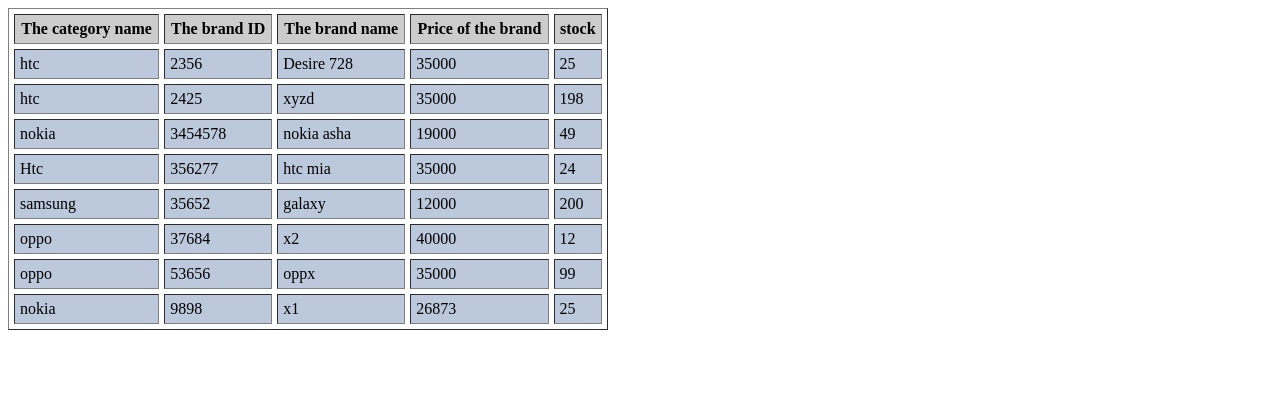
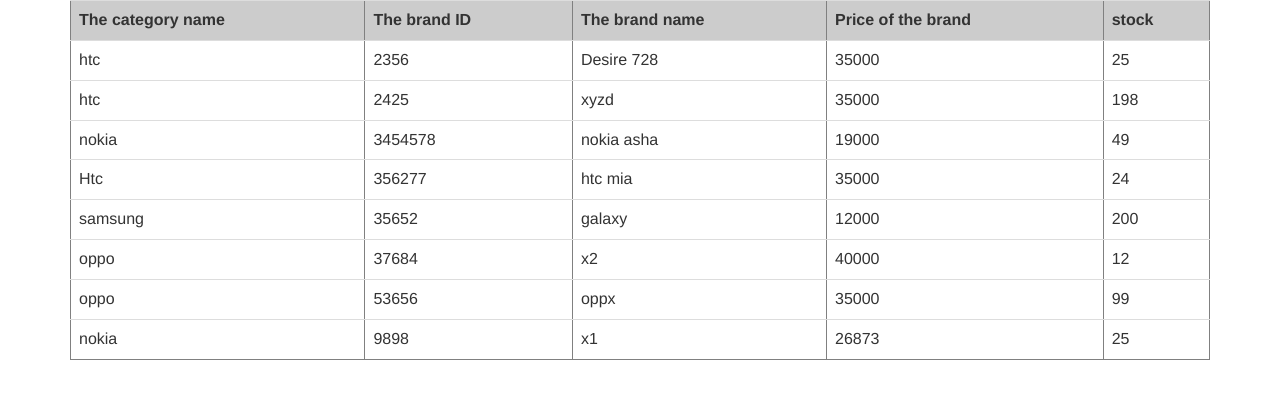
Before and after one commit to scs2208/Mobile-shop-management-system, a CodeIgniter app: page /Final-project/index.php/hello_controller_display/dispdata in a window 1280 px wide. Shown: the top 399 px of the page. Run offline with CodeIgniter, Linux system fonts and the light colour scheme; data comes from the database, SQL or seed files in the repository.

Commit message:
Update display.php

```diff
--- a/application/views/display.php
+++ b/application/views/display.php
@@ -1,15 +1,12 @@
 <html>
 <head>
 <title>Display Records</title>
-<style>
-  td{
-    background-color:#bcc8db;
-  }
-</style>
+ <link rel="stylesheet" href="https://maxcdn.bootstrapcdn.com/bootstrap/3.3.7/css/bootstrap.min.css" />
 </head>
 
 <body>
-<table width="600" border="1" cellspacing="5" cellpadding="5">
+	<div class="container">
+<table width="600" border="1" cellspacing="5" cellpadding="5" class="table">
   <tr style="background:#CCC">
     <th>The category name</th>
     <th> The brand ID</th>
@@ -32,6 +29,6 @@
   }
    ?>
 </table>
-
+	</div>
 </body>
 </html>
```
